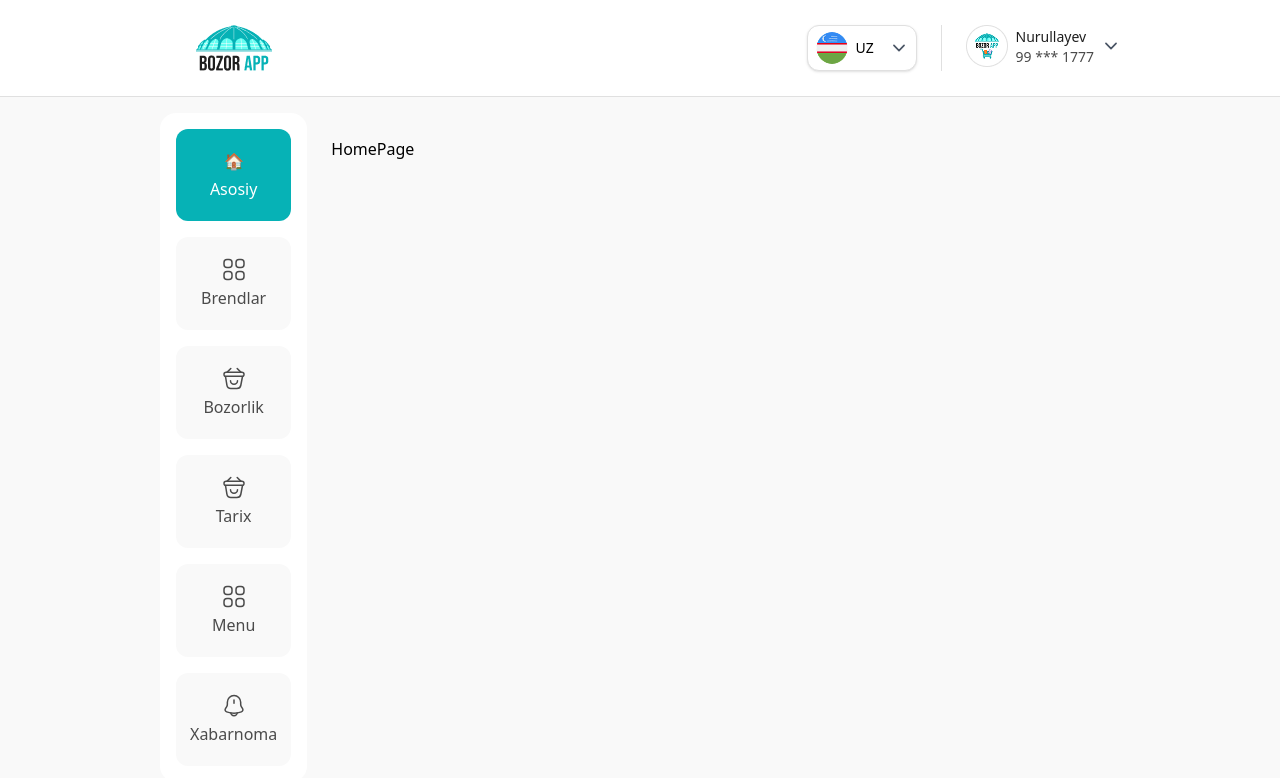
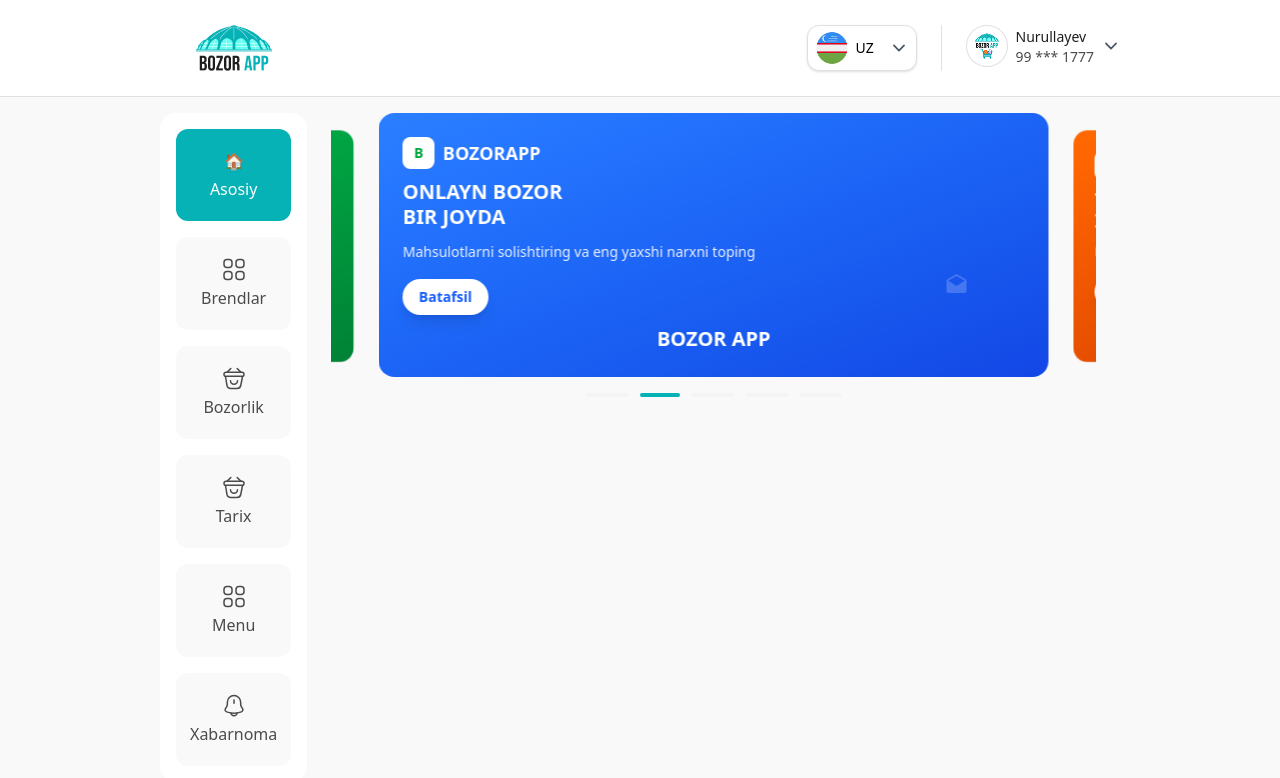
Before and after one commit to 932525862/BozozrApp, a React (Vite) app: page / in a window 1280 px wide. Shown: the top 778 px of the page. Built offline with nearby package versions, Linux system fonts and the light colour scheme.

Commit message:
add: swiper

```diff
--- a/package.json
+++ b/package.json
@@ -23,6 +23,8 @@
     "react-i18next": "^16.0.0",
     "react-icons": "^5.5.0",
     "react-router-dom": "^7.9.4",
+    "react-slick": "^0.31.0",
+    "slick-carousel": "^1.8.1",
     "swiper": "^12.0.2",
     "tailwindcss": "^4.1.14",
     "zustand": "^5.0.8"
--- a/src/App.css
+++ b/src/App.css
@@ -83,3 +83,39 @@
   .ant-select-single .ant-select-selector{
     border-radius: 12px;
   }
+
+  /* --- Swiper Pagination Custom Style --- */
+.swiper-pagination {
+    position: absolute !important;
+    bottom: 0px !important;
+    left: 0;
+    width: 100%;
+    display: flex;
+    justify-content: center;
+    gap: 4px;
+    z-index: 999999 !important;
+  }
+
+  /* Har bir bulletning default holati */
+  .swiper-pagination-bullet,
+  .custom-bullet {
+    width: 42px !important;
+    height: 4px !important;
+    background-color: #E0E0E0 !important;
+    border-radius: 6px !important;
+    transition: all 0.3s ease !important;
+  }
+
+  /* Aktiv bullet (hozirgi slayd) */
+  .swiper-pagination-bullet-active,
+  .custom-bullet.swiper-pagination-bullet-active {
+    width: 40px !important;
+
+    background-color: #06B2B6 !important;
+    opacity: 1 !important;
+  }
+
+  /* Hover effekti (ixtiyoriy, chiroy uchun) */
+  .custom-bullet:hover {
+    background-color: #7fbabb !important;
+  }
--- a/src/index.css
+++ b/src/index.css
@@ -1 +1,5 @@
 @import "tailwindcss";
+
+body{
+    overflow-x: hidden;
+}
--- a/src/layout/Layout.jsx
+++ b/src/layout/Layout.jsx
@@ -15,7 +15,7 @@
         <div className="flex flex-1 container">
         <SideBar/>
         {/* Main Content */}
-        <main className="flex-1  p-6 overflow-y-auto">
+        <main className="flex-1  px-6 overflow-y-auto">
           <Outlet />
         </main>
         </div>
--- a/src/pages/home/HomePage.jsx
+++ b/src/pages/home/HomePage.jsx
@@ -1,8 +1,11 @@
 import React from 'react'
+import HeroSlider from './components/HeroSlider'
 
 const HomePage = () => {
   return (
-    <div>HomePage</div>
+    <div>
+      <HeroSlider/>
+    </div>
   )
 }
 
--- /dev/null
+++ b/src/pages/home/components/HeroSlider.jsx
@@ -0,0 +1,150 @@
+// BozorAppCoverflowSwiper.jsx
+import React from 'react';
+import { Swiper, SwiperSlide } from 'swiper/react';
+import { Autoplay, Pagination, EffectCoverflow } from 'swiper/modules';
+import 'swiper/css';
+import 'swiper/css/effect-coverflow';
+import 'swiper/css/pagination';
+
+const HeroSlider = () => {
+  const slides = [
+    {
+      id: 1,
+      bgGradient: "from-green-500 to-green-700",
+      title: "BOZORAPP BILAN\nXARIDINGIZNI TEJANG",
+      subtitle: "Bozorlikni endi tartibli qilamiz",
+      buttonColor: "text-green-600",
+      icon: (
+        <svg className="w-6 h-6" fill="currentColor" viewBox="0 0 24 24">
+          <path d="M7 18c-1.1 0-1.99.9-1.99 2S5.9 22 7 22s2-.9 2-2-.9-2-2-2zM1 2v2h2l3.6 7.59-1.35 2.45c-.16.28-.25.61-.25.96 0 1.1.9 2 2 2h12v-2H7.42c-.14 0-.25-.11-.25-.25l.03-.12.9-1.63h7.45c.75 0 1.41-.41 1.75-1.03l3.58-6.49c.08-.14.12-.31.12-.48 0-.55-.45-1-1-1H5.21l-.94-2H1zm16 16c-1.1 0-1.99.9-1.99 2s.89 2 1.99 2 2-.9 2-2-.9-2-2-2z"/>
+        </svg>
+      )
+    },
+    {
+      id: 2,
+      bgGradient: "from-blue-500 to-blue-700",
+      title: "ONLAYN BOZOR\nBIR JOYDA",
+      subtitle: "Mahsulotlarni solishtiring va eng yaxshi narxni toping",
+      buttonColor: "text-blue-600",
+      icon: (
+        <svg className="w-6 h-6" fill="currentColor" viewBox="0 0 24 24">
+          <path d="M21.99 8c0-.72-.37-1.35-.94-1.7L12 1 2.95 6.3C2.38 6.65 2 7.28 2 8v10c0 1.1.9 2 2 2h16c1.1 0 2-.9 2-2l-.01-10zM12 13L3.74 7.84 12 3l8.26 4.84L12 13z"/>
+        </svg>
+      )
+    },
+    {
+      id: 3,
+      bgGradient: "from-orange-500 to-orange-700",
+      title: "TEZKOR VA\nIShonchli ETKAZIB BERISH",
+      subtitle: "Buyurtmalaringiz tez va ishonchli yetkazib beriladi",
+      buttonColor: "text-orange-600",
+      icon: (
+        <svg className="w-6 h-6" fill="currentColor" viewBox="0 0 24 24">
+          <path d="M20 8h-3V4H3c-1.1 0-2 .9-2 2v11h2c0 1.66 1.34 3 3 3s3-1.34 3-3h6c0 1.66 1.34 3 3 3s3-1.34 3-3h2v-5l-3-4zM6 18.5c-.83 0-1.5-.67-1.5-1.5s.67-1.5 1.5-1.5 1.5.67 1.5 1.5-.67 1.5-1.5 1.5zm13.5-9l1.96 2.5H17V9.5h2.5zm-1.5 9c-.83 0-1.5-.67-1.5-1.5s.67-1.5 1.5-1.5 1.5.67 1.5 1.5-.67 1.5-1.5 1.5z"/>
+        </svg>
+      )
+    },
+    {
+      id: 4,
+      bgGradient: "from-purple-500 to-purple-700",
+      title: "AKSIYA VA\nCHEGIRMALAR",
+      subtitle: "Kunlik aksiya va chegirmalardan bahramand bo'ling",
+      buttonColor: "text-purple-600",
+      icon: (
+        <svg className="w-6 h-6" fill="currentColor" viewBox="0 0 24 24">
+          <path d="M11.8 10.9c-2.27-.59-3-1.2-3-2.15 0-1.09 1.01-1.85 2.7-1.85 1.78 0 2.44.85 2.5 2.1h2.21c-.07-1.72-1.12-3.3-3.21-3.81V3h-3v2.16c-1.94.42-3.5 1.68-3.5 3.61 0 2.31 1.91 3.46 4.7 4.13 2.5.6 3 1.48 3 2.41 0 .69-.49 1.79-2.7 1.79-2.06 0-2.87-.92-2.98-2.1h-2.2c.12 2.19 1.76 3.42 3.68 3.83V21h3v-2.15c1.95-.37 3.5-1.5 3.5-3.55 0-2.84-2.43-3.81-4.7-4.4z"/>
+        </svg>
+      )
+    },
+    {
+      id: 5,
+      bgGradient: "from-red-500 to-red-700",
+      title: "24/7\nMIJOZLAR XIZMATI",
+      subtitle: "Har qanday savolingizga javob oling",
+      buttonColor: "text-red-600",
+      icon: (
+        <svg className="w-6 h-6" fill="currentColor" viewBox="0 0 24 24">
+          <path d="M20 2H4c-1.1 0-1.99.9-1.99 2L2 22l4-4h14c1.1 0 2-.9 2-2V4c0-1.1-.9-2-2-2zM6 9h12v2H6V9zm8 5H6v-2h8v2zm4-6H6V6h12v2z"/>
+        </svg>
+      )
+    }
+  ];
+
+  return (
+    <div className="">
+
+      <div className="w-full max-w-4xl">
+        <Swiper
+          modules={[Autoplay, Pagination, EffectCoverflow]}
+          effect="coverflow"
+          grabCursor={true}
+          centeredSlides={true}
+          slidesPerView={"auto"}
+          spaceBetween={75}
+          coverflowEffect={{
+            rotate: 0,
+            stretch: 0,
+            depth: 150,
+            modifier: 1,
+            slideShadows: false,
+          }}
+          pagination={{
+            clickable: true,
+            renderBullet: (index, className) => {
+              return `<span class="${className} custom-bullet"></span>`;
+            },
+          }}
+          autoplay={{
+            delay: 4000,
+            disableOnInteraction: false,
+          }}
+          loop={true}
+          className="!h-auto !relative !pb-[20px]"
+        >
+          {slides.map((slide) => (
+            <SwiperSlide
+              key={slide.id}
+              className="!w-[670px] !h-[264px] transition-all duration-300"
+            >
+              <div className={`relative w-full h-full bg-gradient-to-br ${slide.bgGradient} text-white rounded-2xl p-6 flex flex-col justify-between  transform transition-transform duration-300 `}>
+                {/* Logo */}
+                <div className="flex items-center space-x-2">
+                  <div className="w-8 h-8 bg-white rounded-lg flex items-center justify-center font-bold text-green-600 text-sm">
+                    B
+                  </div>
+                  <span className="text-lg font-bold">BOZORAPP</span>
+                </div>
+
+                {/* Content */}
+                <div className="flex-1 flex flex-col justify-center">
+                  <h1 className="text-xl font-bold leading-tight mb-3 whitespace-pre-line">
+                    {slide.title}
+                  </h1>
+                  <p className="text-sm opacity-90 mb-4 leading-relaxed">
+                    {slide.subtitle}
+                  </p>
+                  <button className={`bg-white ${slide.buttonColor} px-4 py-2 rounded-full font-semibold text-sm w-fit shadow-lg hover:shadow-xl transition-all duration-300 hover:-translate-y-1`}>
+                    Batafsil
+                  </button>
+                </div>
+
+                {/* App Name */}
+                <div className="text-center">
+                  <h2 className="text-xl font-black">BOZOR APP</h2>
+                </div>
+
+                {/* Background Icon */}
+                <div className="absolute bottom-2 right-2 w-24 h-24 opacity-20">
+                  {slide.icon}
+                </div>
+              </div>
+            </SwiperSlide>
+          ))}
+        </Swiper>
+      </div>
+
+    </div>
+  );
+};
+
+export default HeroSlider;
--- a/src/pages/markets/components/AddMarketForm.jsx
+++ b/src/pages/markets/components/AddMarketForm.jsx
@@ -36,7 +36,7 @@
             />
           )}
         />
-        {errors.bazaarName && (
+        {errors.name && (
           <p className="text-red-500 text-sm mt-1">
             {errors.name.message}
           </p>
```
Also changed, not shown: 1 other file (tests, documents, lock files or other folders).
